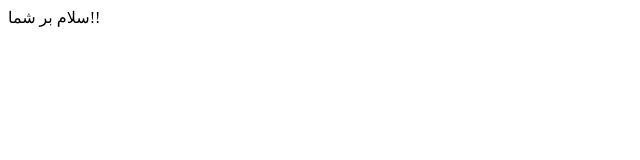
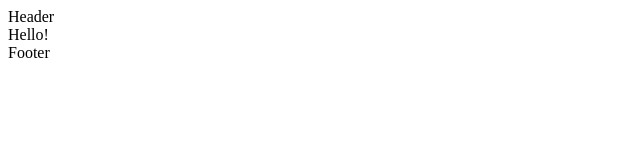
Before and after one commit to mobinarzv0203/Gelato_house, a React (Vite) app: page / in a window 1280 px wide. Shown: the top 160 px of the page, without its empty margins (0-640 px from the left). Built offline with nearby package versions, Linux system fonts and the light colour scheme.

Commit message:
Updated the content!

```diff
--- a/src/App.tsx
+++ b/src/App.tsx
@@ -1,12 +1,12 @@
 // import { useState } from 'react'
-
+import { Layout } from "./components/layout/index"
 function App() {
   // const [count, setCount] = useState(0)
 
   return (
-    <div className="bg-red-100">
-      سلام بر شما!!
-    </div>
+    <Layout>
+      <div>Hello!</div>
+    </Layout>
   )
 }
 
--- /dev/null
+++ b/src/components/layout/Footer.tsx
@@ -0,0 +1,7 @@
+export const Footer : React.FC = ()=>{
+    return(
+        <div>
+           Footer
+        </div>
+    )
+}
--- /dev/null
+++ b/src/components/layout/Header.tsx
@@ -0,0 +1,7 @@
+export const Header : React.FC = ()=>{
+    return(
+        <div>
+           Header
+        </div>
+    )
+}
--- /dev/null
+++ b/src/components/layout/index.tsx
@@ -0,0 +1,12 @@
+import { Footer } from "./Footer"
+import { Header } from "./Header"
+
+export const Layout : React.FC<React.PropsWithChildren> = ({children})=>{
+    return(
+        <>
+            <Header />
+            <main>{children}</main>
+            <Footer/>
+        </>
+    )
+}
```
